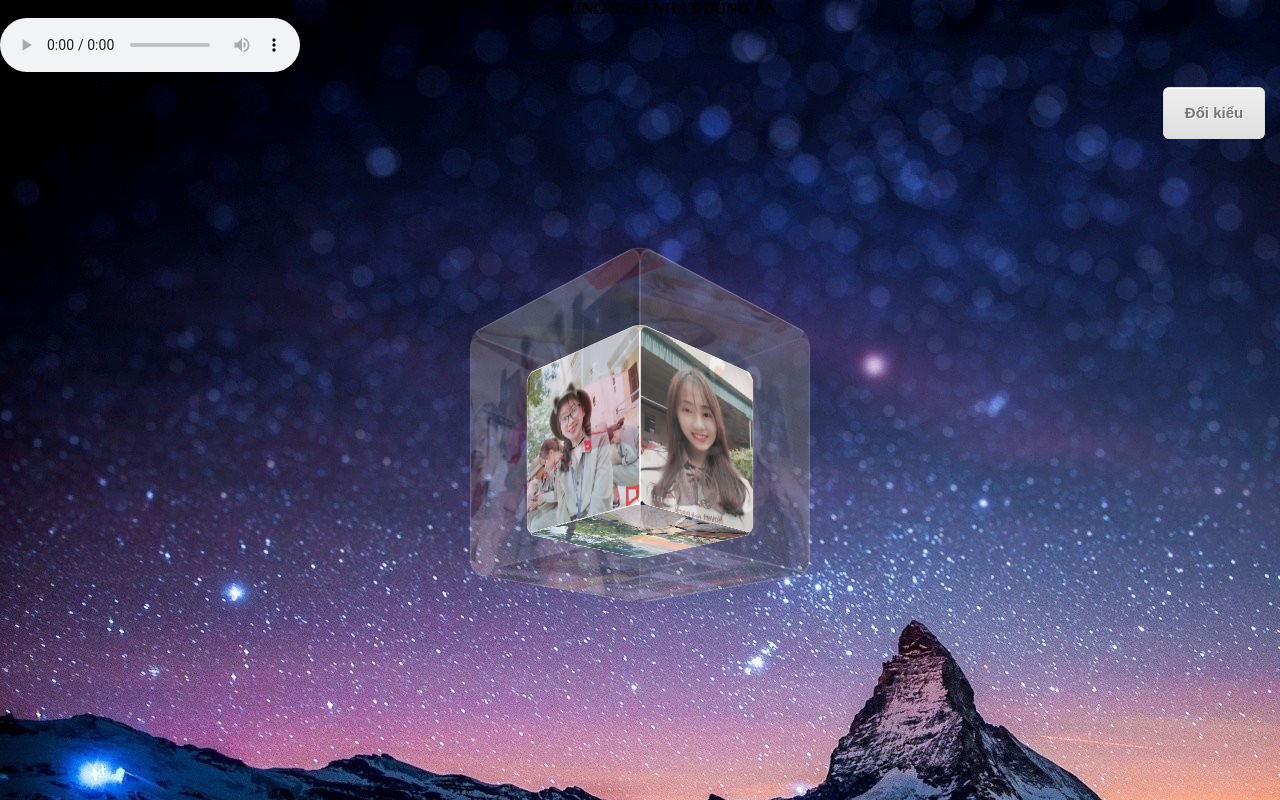
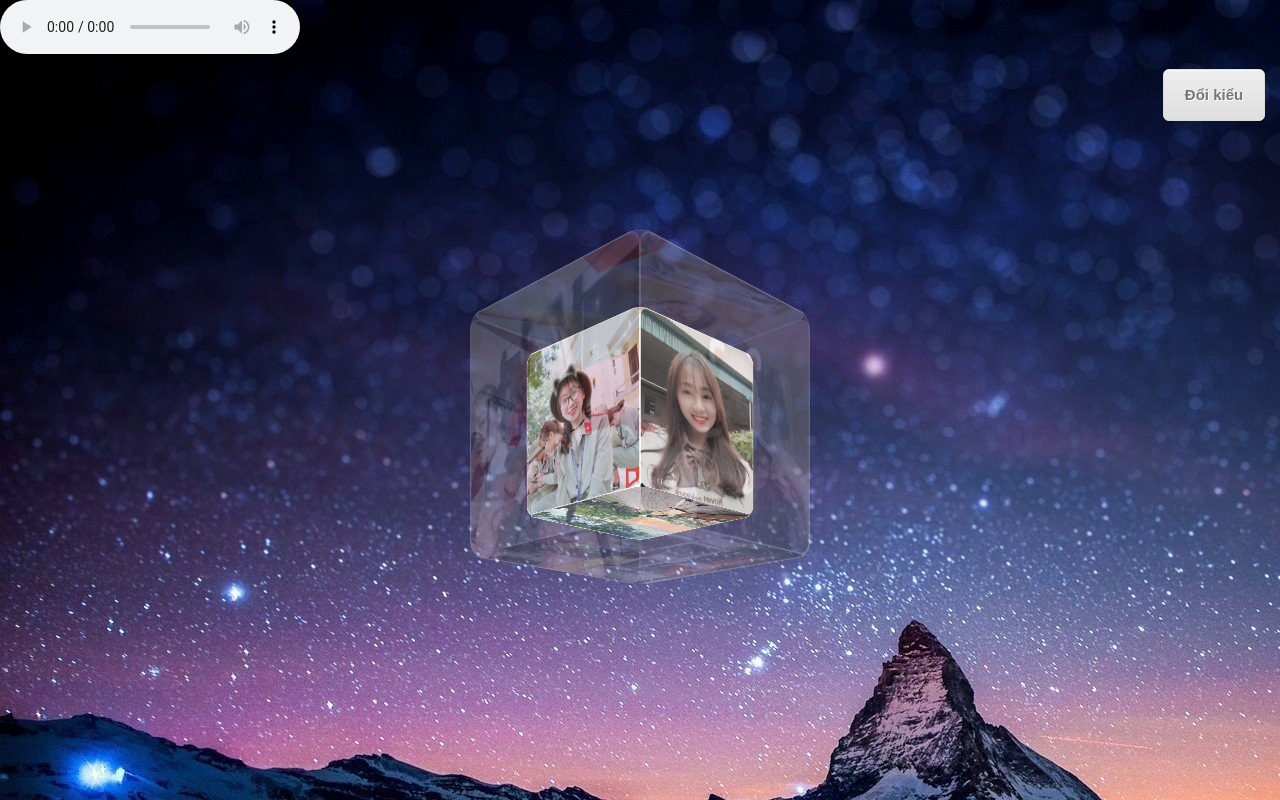
Before and after one commit to longdragon24/dung, a plain HTML site: page index.html in a window 1280 px wide. Drawn offline with Linux system fonts and the light colour scheme.

Commit message:
Update index.html

```diff
--- a/index.html
+++ b/index.html
@@ -62,7 +62,6 @@
   </script>
 </head>
 <body>
-   <center><b> CHÚC MỪNG SINH NHẬT DUNG ÂN </B></center>
 <audio controls >
     <source src ="img/Talk-Khalid-5964486.mp3" type="audio/mpeg"/>
   </audio>
```
